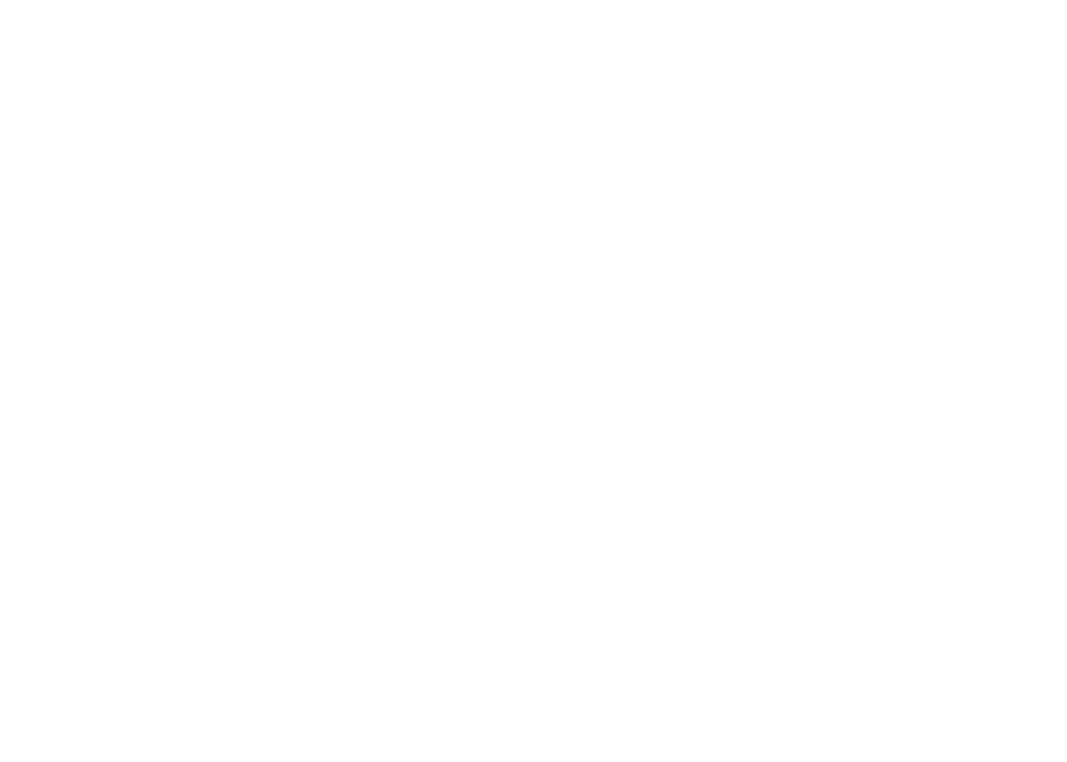
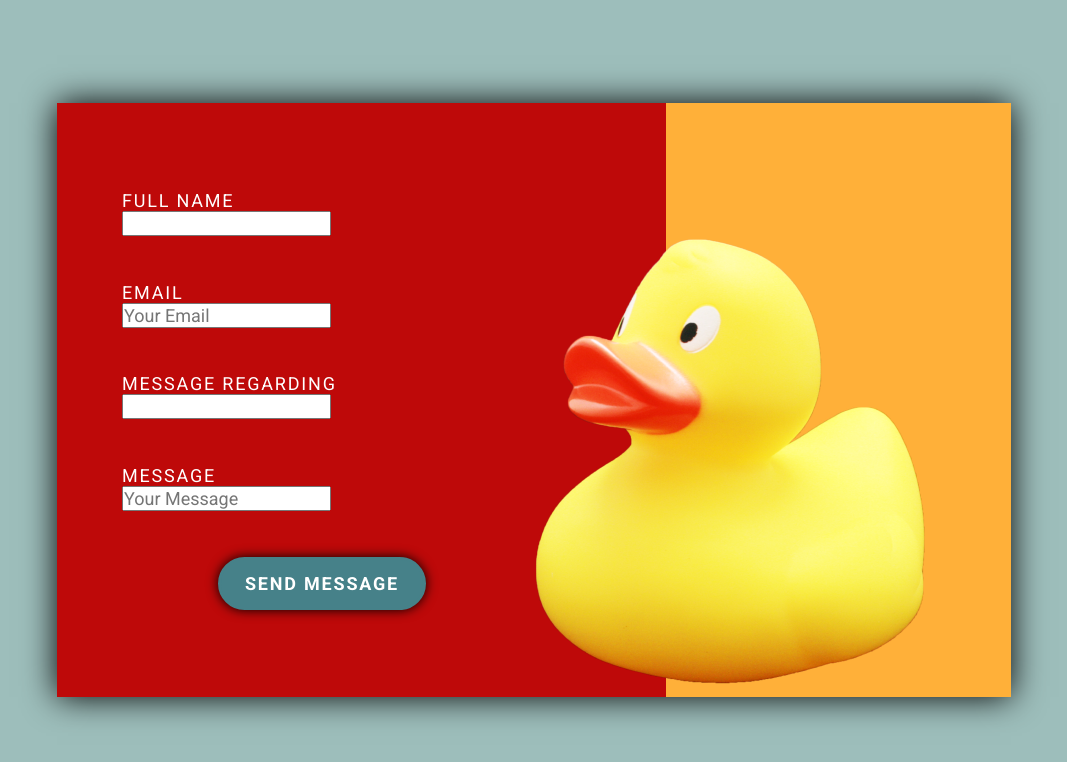
Before and after one commit to Remedeae/assignment-7, a plain HTML site: page index.html in a window 1280 px wide. Shown: the whole page, without its empty margins (106-1173 px from the left). Drawn offline with Linux system fonts and the light colour scheme.

Commit message:
html content and flexbox structure added

```diff
--- a/index.html
+++ b/index.html
@@ -4,10 +4,45 @@
     <meta charset="UTF-8">
     <meta name="viewport" content="width=device-width, initial-scale=1.0">
     <title>Assignment-lesson-7</title>
+    <link rel="stylesheet" href="styles/reset.css">
     <link rel="stylesheet" href="styles/styles.css">
-    <link rel="stylesheet" href="styles/reset.css">
+    <link rel="preconnect" href="https://fonts.googleapis.com">
+    <link rel="preconnect" href="https://fonts.gstatic.com" crossorigin>
+    <link href="https://fonts.googleapis.com/css2?family=Roboto:wght@400;700&display=swap" rel="stylesheet">
 </head>
 <body>
-
+    <div class="card">
+        <div>
+            <section class="form">
+                <div>
+                    <p>FULL NAME</p>
+                    <form action="">
+                        <input class="long" type="text">
+                    </form>
+                </div>
+                <div>
+                    <p>EMAIL</p>
+                    <form action="">
+                        <input class="short" type="email" placeholder="Your Email">
+                    </form>
+                </div>
+                <div>
+                    <p>MESSAGE REGARDING</p>
+                    <form action="">
+                        <input class="short" type="text">
+                    </form>
+                </div>
+                <div>
+                    <p>MESSAGE</p>
+                    <form action="">
+                        <input class="long" type="text" placeholder="Your Message">
+                    </form>
+                </div>
+                <button>SEND MESSAGE</button>
+            </section>
+            <div class="orange-background"></div>
+        </div>
+        <img src="images/rubber_duck.png" alt="Rubber Duck">
+    </div>
 </body>
 </html>
--- a/styles/styles.css
+++ b/styles/styles.css
@@ -0,0 +1,76 @@
+body {
+    display: flex;
+    justify-content: center;
+    align-items: center;
+    width: 100vw;
+    height: 100vh;
+    background-color: #9DBEBB;
+    color: #FFFFFF;
+    font-size: 18px;
+    font-family: "Roboto", sans-serif;
+    font-weight: 400;
+    font-style: normal;
+    letter-spacing: 0.1em;
+}
+.card {
+    position: relative;
+    max-width: 954px;
+    width: 100%;
+    min-height: 594px;
+    background-color: #BE0909;
+    box-shadow: 0px 0px 32px #000000;
+}
+.card > div {
+    display: flex;
+    justify-content: space-between;
+    align-items: center;
+}
+
+p {
+
+}
+.form {
+    display: flex;
+    flex-flow: column wrap;
+    justify-content: space-around;
+    align-items: start;
+    z-index: 2;
+    max-width: 400px;
+    width: 100%;
+    min-height: 466px;
+    margin-left: 65px;
+}
+button {
+    align-self: center;
+    padding: 13px 24px;
+    font-size: 18px;
+    font-weight: 700;
+    color: #FFFFFF;
+    font-family: "Roboto", sans-serif;
+    letter-spacing: 0.1em;
+    text-align: center;
+    background-color: #468189;
+    border-radius: 30px;
+    border: solid #468189;
+    box-shadow: 0px 0px 12px #000000;
+}
+button:hover {
+    background-color: #5cafba;
+    box-shadow: 0px 0px 12px #FFFFFF;
+}
+
+img {
+    position: absolute;
+    right: -51px;
+    bottom: -61px;
+    z-index: 1;
+    max-width: 663px;
+    width: 100%;
+    min-height: 603px;
+}
+.orange-background {
+    max-width: 345px;
+    width: 100%;
+    min-height: 594px;
+    background-color: #FFB039;
+}
```
Also changed, not shown: images/rubber_duck.png (added).
